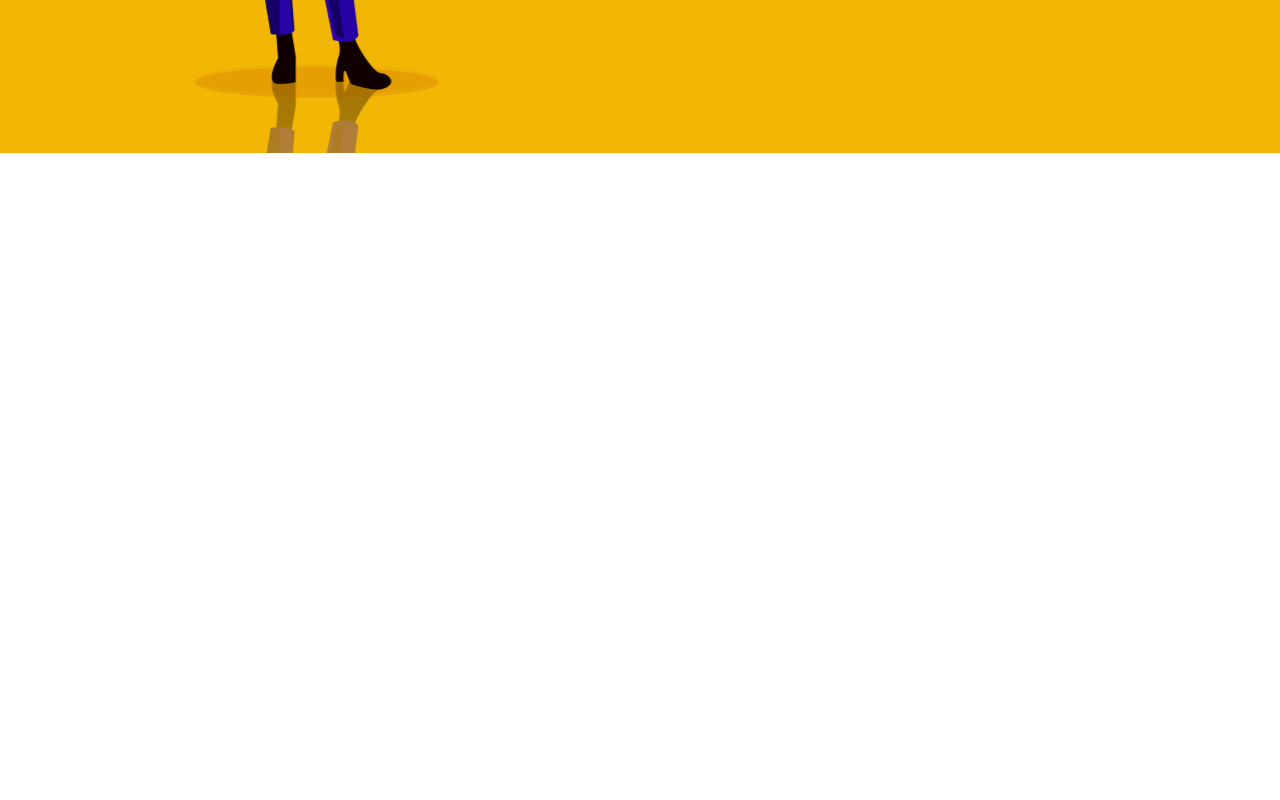
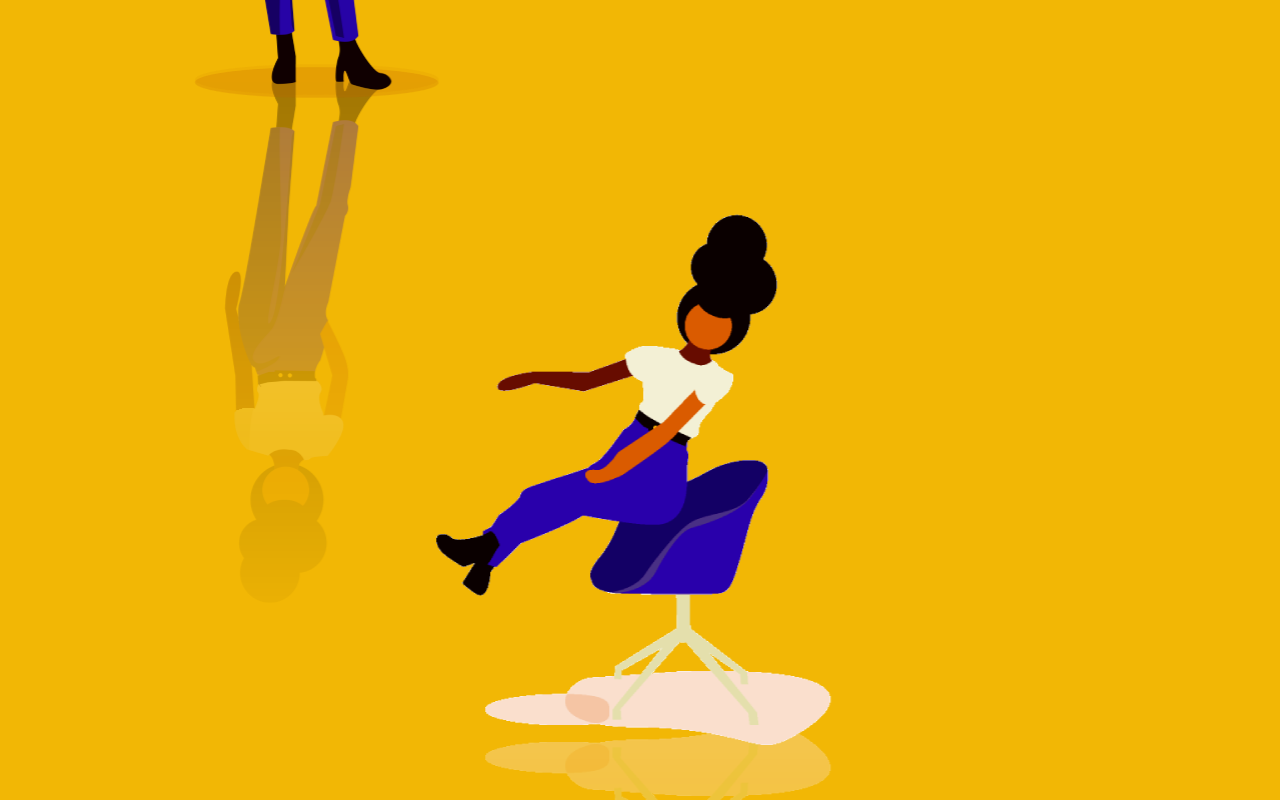
Before and after one commit to dulcevaleriana/new_portfolio_2021, a React (Create React App) app: page / in a window 1280 px wide. Shown: the part 1641-2441 px from the top of the page. Before the commit the page ends 1794 px from the top, so only its background shows below. Built offline with nearby package versions, Linux system fonts and the light colour scheme.

Commit message:
avances animacion sentarse

```diff
--- a/src/App.js
+++ b/src/App.js
@@ -12,6 +12,9 @@ function App() {
         <div className="class-animacion-3"/>
         <div className="class-animacion-0"/>
       </header>
+      <div>
+        <div className="class-animacion-5"/>
+      </div>
     </div>
   );
 }
--- a/src/css/animate.scss
+++ b/src/css/animate.scss
@@ -37,3 +37,16 @@
         background-position: 3020px;
     }
 }
+
+.class-animacion-5{
+    animation: animate-animacion-5 0.8s steps(11) infinite;
+}
+
+@keyframes animate-animacion-5 {
+    0%{
+        background-position: 0;
+    }
+    100%{
+        background-position: 10115px;
+    }
+}
--- a/src/css/style.scss
+++ b/src/css/style.scss
@@ -2,11 +2,16 @@
 @import './variable.scss';
 
 /*NOTA: ESTO ES UNA PRUEBA, QUITAR ESTA CLASE DESPUES*/
+
+.App{
+    background-color: $color-yellow;
+}
+
 header.App-header {
     display: grid;
     grid-template-columns: 20vw 20vw 20vw 20vw;
+    grid-gap: 500px 0;
     background-color: $color-yellow;
-    grid-gap: 500px 0;
 }
 
 .class-animacion-0{
@@ -45,3 +50,11 @@ header.App-header {
     -webkit-box-reflect: $reflect-3;
     transform: scaleX(-1);
 }
+
+.class-animacion-5{
+    height: 647px;
+    width: 913px;
+    background: $image_animation_5;
+    -webkit-box-reflect: $reflect-3;
+    //transform: scaleX(-1);
+}
--- a/src/css/variable.scss
+++ b/src/css/variable.scss
@@ -3,6 +3,7 @@ $image_animation_0 : url("../image//animacion-frame-02.png");
 $image_animation_1 : url("../image/animacion-frame_1.png");
 $image_animation_2 : url("../image/animacion-frame-03.png");
 $image_animation_4 : url("../image/animacion-frame_04.png");
+$image_animation_5 : url("../image/animacion-frame-05.png");
 
 /*reflect*/
 $reflect : below -144px linear-gradient(to bottom, rgba(0,0,0,0.0), rgba(0,0,0,0.4));
```
Also changed, not shown: src/image/animacion-frame-05.png (added).
